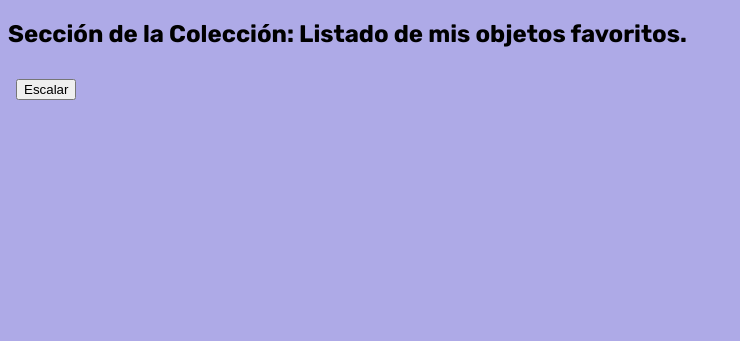
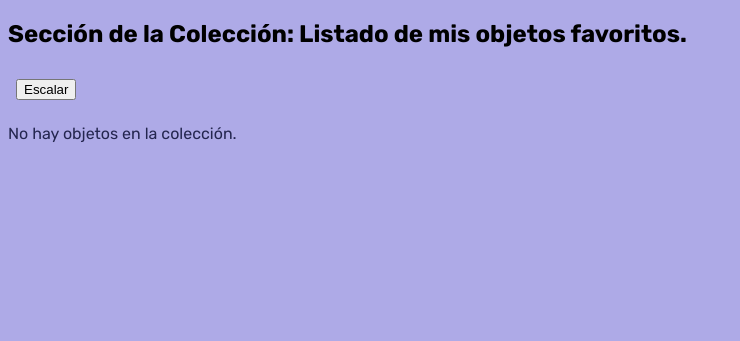
Before and after one commit to CristianTroya/Gestor-Videojuegos, a Flask app: template Flask/templates/index.html in a window 1280 px wide. Shown: the part 89-430 px from the top of the page, without its empty margins (0-740 px from the left). Run offline with Flask 3, Linux system fonts and the light colour scheme; the template is opened without the code that fills it, so the values that code supplies are empty; some web fonts are replaced.

Commit message:
Implementación de {%if%}

```diff
--- a/Flask/templates/index.html
+++ b/Flask/templates/index.html
@@ -26,6 +26,7 @@
         </div>
         <section>
             <!-- Aquí va el cuerpo de la página -->
+            {% if items|length > 0 %}
             {% for item in items %}
                 <article>
                     <!-- Primer elemento de la colección -->
@@ -42,9 +43,11 @@
                     </ul>
                     <a href="/detalle/{{ item.id }}">Más información</a>
                     <span class="borrar">x</span>
-
                 </article>
             {% endfor %}
+                {% else %}
+                    <p>No hay objetos en la colección.</p>
+            {% endif %}
         </section>
     </main>
 
```
